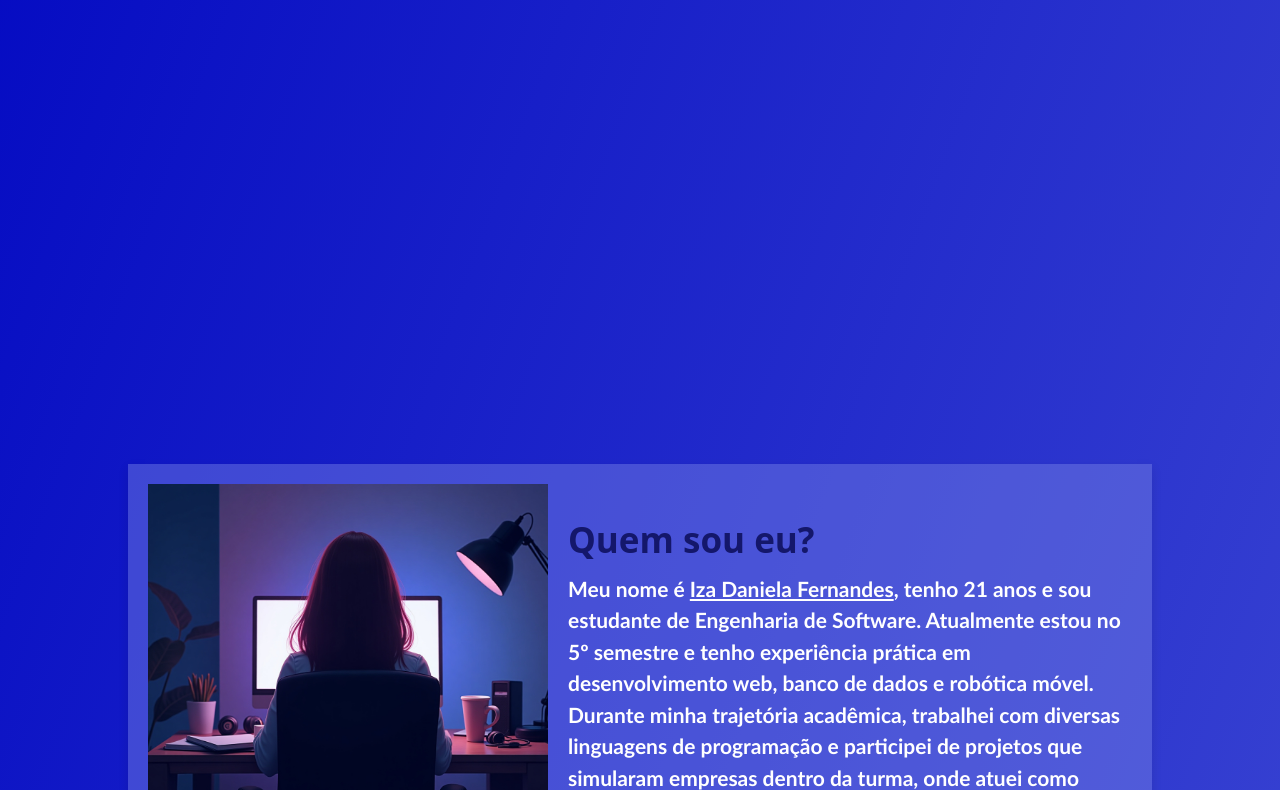
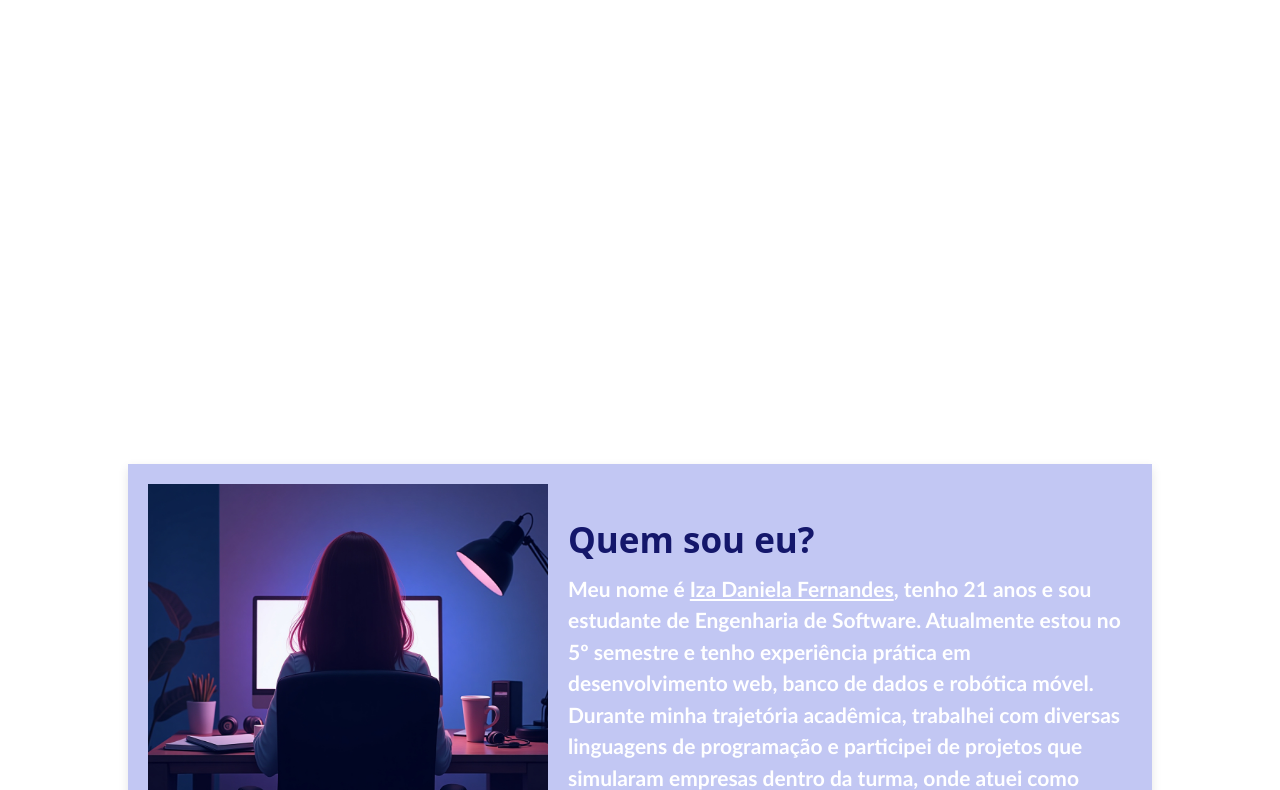
Before and after one commit to izadaniela/portfolio, a plain HTML site: page index.html in a window 1280 px wide. Shown: the part 544-1334 px from the top of the page. Drawn offline with Linux system fonts and the light colour scheme.

Commit message:
new2 styles.css

```diff
--- a/styles.css
+++ b/styles.css
@@ -7,7 +7,7 @@
 }
 
 body {
-    background: linear-gradient(110deg, #0006c1, #5360da);
+    background: linear-gradient(110deg, #0006c1, ##6a77f0);
 }
 
 header {
```
